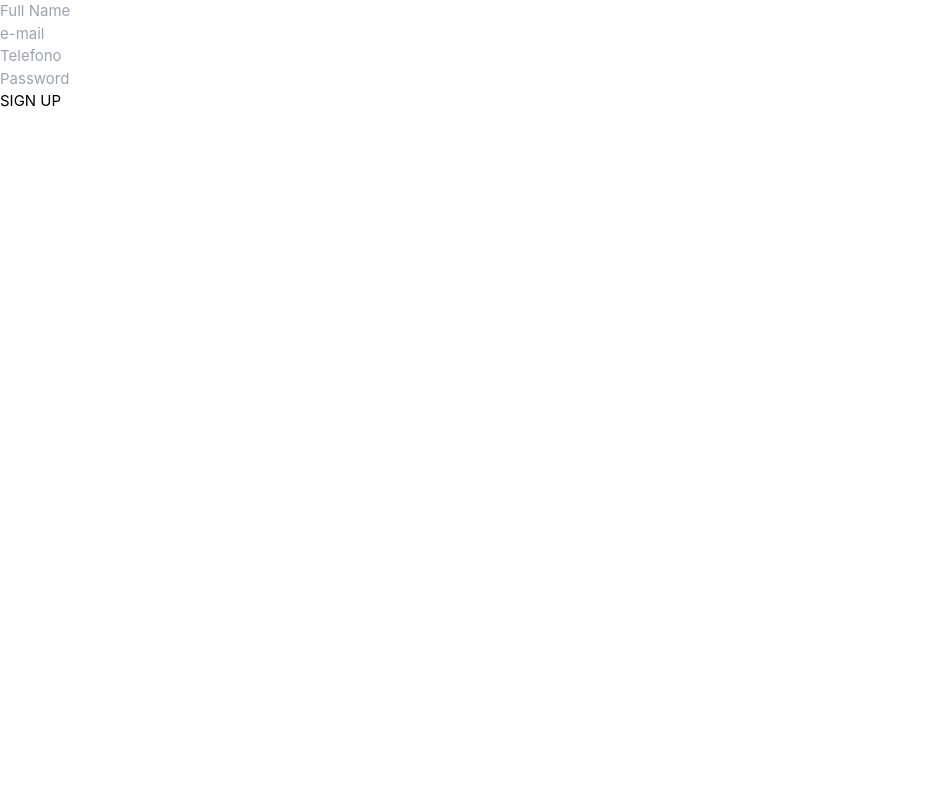
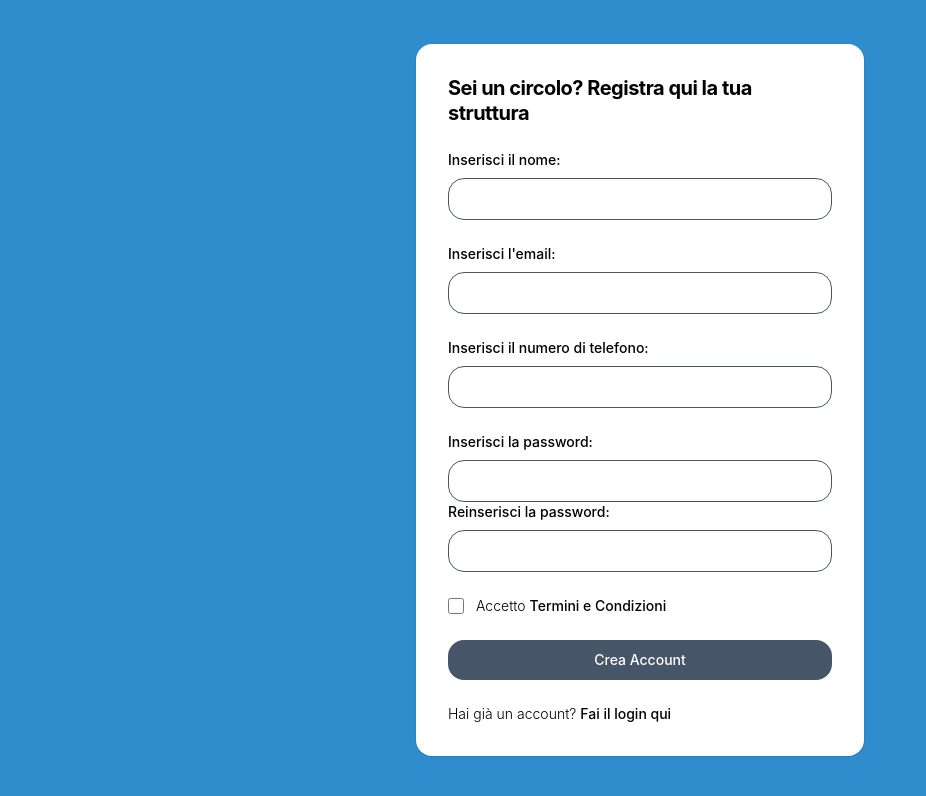
Before and after one commit to PadelHubEngineering/padelhub-frontend, a Vue app: page /RegistrazioneCircolo in a window 1280 px wide. Shown: the top 796 px of the page, without its empty margins (0-926 px from the left). Built offline with nearby package versions, Linux system fonts and the light colour scheme; a web font is replaced by a local one.

Commit message:
fixato controllo campi e grafica

```diff
--- a/src/components/Registrazione/CampoEmail.vue
+++ b/src/components/Registrazione/CampoEmail.vue
@@ -1,11 +1,12 @@
 <template>
-    <div class="field">
-        <div class="ui left icon input big">
-            <i class="user icon"></i>
-            <input type="text" placeholder="e-mail" autocomplete="off" v-model="input" @keyup="validateInput"
-                @blue="validateInput" />
+    <div class="">
+        <div>
+            <label for="CampoEmail" class="block mb-2 text-sm font-medium">Inserisci l'email:</label>
+            <input type="text" name="email"
+                class="border border-graySlate sm:text-sm rounded-lg focus:ring-2 focus:border-bluPadelHub block w-full p-2.5"
+                autocomplete="off" v-model="input" @keyup="validateInput" @blue="validateInput" @input="$emit('update:modelValue', ($event!.target! as HTMLInputElement).value)">
         </div>
-        <div class="ui basic label pointing red" v-if="errors.email">
+        <div class="text-redBusy" v-if="errors.email">
             {{ errors.email }}
         </div>
     </div>
@@ -15,7 +16,6 @@
 import { validateEmailField, errors } from "@/modules/formValidation";
 import { ref, computed } from "vue";
 let input = ref<string | null>(null);
-//const { validateNameField, errors } = useFormValidation();
 const validateInput = () => {
     validateEmailField("email", input.value);
 };
--- a/src/components/Registrazione/CampoNome.vue
+++ b/src/components/Registrazione/CampoNome.vue
@@ -1,11 +1,12 @@
 <template>
     <div class="field">
-        <div class="ui left icon input big">
-            <i class="user icon"></i>
-            <input type="text" placeholder="Full Name" autocomplete="off" v-model="input" @keyup="validateInput"
-                @blue="validateInput" />
+        <div>
+            <label for="CampoNome" class="block mb-2 text-sm font-medium">Inserisci il nome:</label>
+            <input type="text" name="nome"
+                class="border border-graySlate sm:text-sm rounded-lg focus:ring-2 focus:border-bluPadelHub block w-full p-2.5"
+                autocomplete="off" v-model="input" @keyup="validateInput" @blue="validateInput" @input="$emit('update:modelValue', ($event!.target! as HTMLInputElement).value)"/>
         </div>
-        <div class="ui basic label pointing red" v-if="errors.name">
+        <div class="text-redBusy" v-if="errors.name">
             {{ errors.name }}
         </div>
     </div>
--- a/src/components/Registrazione/CampoPassword.vue
+++ b/src/components/Registrazione/CampoPassword.vue
@@ -1,23 +1,38 @@
 <template>
     <div class="field">
-        <div class="ui left icon input big">
-            <i class="user icon"></i>
-            <input type="password" placeholder="Password" autocomplete="off" v-model="input" @keyup="validateInput"
-                @blue="validateInput" />
+        <div>
+            <label for="CampoEmail" class="block mb-2 text-sm font-medium">Inserisci la password:</label>
+            <input type="password" name="password"
+                class="border border-graySlate sm:text-sm rounded-lg focus:ring-2 focus:border-bluPadelHub block w-full p-2.5"
+                autocomplete="off" v-model="passwd" @keyup="validateInput" @blue="validateInput" @input="$emit('update:modelValue', ($event!.target! as HTMLInputElement).value)">
         </div>
-        <div class="ui basic label pointing red" v-if="errors.password">
+        <div class="text-redBusy" v-if="errors.password">
             {{ errors.password }}
+        </div>
+        <div>
+            <label ref="confirm-password" for="CampoConfermaPassword" class="block mb-2 text-sm font-medium">Reinserisci la password:</label>
+            <input type="password" name="conferma-password"
+                class="border border-graySlate sm:text-sm rounded-lg focus:ring-2 focus:border-bluPadelHub block w-full p-2.5"
+                autocomplete="off" v-model="confPasswd" @keyup="confirmPassword" @blue="confirmPassword">
+        </div>
+        <div class="text-redBusy" v-if="errors.confPassword">
+            {{ errors.confPassword }}
         </div>
     </div>
 </template>
 
 <script setup lang="ts">
-import { validatePasswordField, errors } from "@/modules/formValidation";
+import { validatePasswordField, errors, validateConfirmPasswordField } from "@/modules/formValidation";
 import { ref, computed } from "vue";
-let input = ref<string | null>(null);
-//const { validateNameField, errors } = useFormValidation();
+let passwd = ref<string | null>(null);
+let confPasswd = ref<string | null>(null);
+
 const validateInput = () => {
-    validatePasswordField("password", input.value);
+    validatePasswordField("password", passwd.value);
 };
 
+const confirmPassword = () => {
+    validateConfirmPasswordField("confPassword", confPasswd.value, passwd.value);
+}
+
 </script>
--- a/src/components/Registrazione/CampoTelefono.vue
+++ b/src/components/Registrazione/CampoTelefono.vue
@@ -1,11 +1,12 @@
 <template>
     <div class="field">
-        <div class="ui left icon input big">
-            <i class="user icon"></i>
-            <input type="text" placeholder="Telefono" autocomplete="off" v-model="input" @keyup="validateInput"
-                @blue="validateInput" />
+        <div>
+            <label for="CampoTelefono" class="block mb-2 text-sm font-medium">Inserisci il numero di telefono:</label>
+            <input type="text" name="telefono"
+                class="border border-graySlate sm:text-sm rounded-lg focus:ring-2 focus:border-bluPadelHub block w-full p-2.5"
+                autocomplete="off" v-model="input" @keyup="validateInput" @blue="validateInput" @input="$emit('update:modelValue', ($event!.target! as HTMLInputElement).value)">
         </div>
-        <div class="ui basic label pointing red" v-if="errors.telefono">
+        <div class="text-redBusy" v-if="errors.telefono">
             {{ errors.telefono }}
         </div>
     </div>
@@ -16,7 +17,7 @@ import { validateTelefonoField, errors } from "@/modules/formValidation";
 import { ref, computed } from "vue";
 let input = ref<string | null>(null);
 const validateInput = () => {
-   validateTelefonoField("telefono", input.value);
+    validateTelefonoField("telefono", input.value);
 };
 
 </script>
--- a/src/modules/formValidation.ts
+++ b/src/modules/formValidation.ts
@@ -1,8 +1,8 @@
 import { reactive } from "@vue/reactivity";
 import { isEmpty, minLength, isNum, isValidRegex } from "./validators";
-const errors : any = reactive({});
-export function validateNameField (fieldName: string, fieldValue: string | null) {
-    errors[fieldName] = !fieldValue ? isEmpty(fieldName, fieldValue) : minLength(fieldName, fieldValue, 4);
+const errors: any = reactive({});
+export function validateNameField(fieldName: string, fieldValue: string | null) {
+    errors[fieldName] = !fieldValue ? isEmpty(fieldName, fieldValue) : isValidRegex(fieldName, fieldValue, /^[A-Za-z]{2,30}$/)
 }
 
 export function validateEmailField(fieldName: string, fieldValue: string | null) {
@@ -10,10 +10,13 @@ export function validateEmailField(fieldName: string, fieldValue: string | null)
 }
 
 export function validateTelefonoField(fieldName: string, fieldValue: string | null) {
-    errors[fieldName] = !fieldValue ? isEmpty(fieldName, fieldValue) : isNum(fieldName, fieldValue)
+    errors[fieldName] = !fieldValue ? isEmpty(fieldName, fieldValue) : isValidRegex(fieldName, fieldValue, /^(3[0-9]{8,9})|(0{1}[1-9]{1,3})[\s|\.|\-]?(\d{4,})$/)
 }
 
 export function validatePasswordField(fieldName: string, fieldValue: string | null) {
-    errors[fieldName] = !fieldValue ? isEmpty(fieldName, fieldValue) : minLength(fieldName, fieldValue, 8)
+    errors[fieldName] = !fieldValue ? isEmpty(fieldName, fieldValue) : isValidRegex(fieldName, fieldValue, /^(?=.*[a-z])(?=.*[A-Z])(?=.*\d)(?=.*[@$!%*?&])[A-Za-z\d@$!%*?&]{8,}$/, "8 caratteri - almeno una lettera maiuscola - almeno una minuscola - almeno un numero - almeno un carattere speciale")
+}
+export function validateConfirmPasswordField(fieldName: string, fieldValue: string | null, fieldValueConfirm: string | null) {
+    errors[fieldName] = fieldValue == fieldValueConfirm ? "" : "La password non corrisponde a quella inserita precedentemente."
 }
 export { errors };
--- /dev/null
+++ b/src/modules/submitButtonState.ts
@@ -0,0 +1,18 @@
+import { computed } from "vue";
+
+export default function useSubmitButtonState(user: any, errors: any) {
+
+    const isSignupButtonDisabled = computed(() => {
+        let disabled = true;
+        for (let prop in errors) {
+            if (errors[prop]) {
+                disabled = true;
+                break;
+            }
+            disabled = false;
+        }
+        return disabled;
+    });
+
+    return { isSignupButtonDisabled }
+}
--- a/src/views/RegistrazioneCircolo.vue
+++ b/src/views/RegistrazioneCircolo.vue
@@ -1,21 +1,52 @@
-
 <template>
-    <section class="signup-view" @submit.prevent>
-        <form class="ui form">
-            <CampoNome />
-            <CampoEmail />
-            <CampoTelefono />
-            <CampoPassword />
-            <button class="ui button red fluid big">
-                SIGN UP
-            </button>
-        </form>
-    </section>
+<section class="bg-bluPadelHub h-screen">
+  <div class="flex flex-col items-center justify-center px-6 py-8 mx-auto md:h-screen lg:py-0">
+      <div class="w-full bg-white rounded-lg shadow  md:mt-0 sm:max-w-md xl:p-0">
+          <div class="p-6 space-y-4 md:space-y-6 sm:p-8">
+              <h1 class="text-xl font-bold leading-tight tracking-tight">
+                  Sei un circolo? Registra qui la tua struttura
+              </h1>
+              <form @submit.prevent novalidate class="space-y-4 md:space-y-6" action="#">
+                <CampoNome v-model="user.name"/>
+                <CampoEmail v-model="user.email"/>
+                <CampoTelefono v-model="user.telefono" />
+                <CampoPassword v-model="user.password"/>
+                  <div class="flex items-start">
+                      <div class="flex items-center h-5">
+                        <input id="terms" aria-describedby="terms" type="checkbox" class="w-4 h-4 border border-gray-300 rounded bg-gray-50 focus:ring-3 focus:ring-primary-300 dark:bg-gray-700 dark:border-gray-600 dark:focus:ring-primary-600 dark:ring-offset-gray-800" >
+                      </div>
+                      <div class="ml-3 text-sm">
+                        <label for="terms" class="font-light text-gray-500 dark:text-gray-300">Accetto <a class="font-medium text-primary-600 hover:underline dark:text-primary-500" href="#">Termini e Condizioni</a></label>
+                      </div>
+                  </div>
+                  <button type="submit"  class="w-full text-white bg-bluPadelHub hover:bg-bluPadelHubHover focus:ring-4 focus:outline-none focus:ring-primary-300 font-medium rounded-lg text-sm px-5 py-2.5 text-center disabled:bg-graySlate" @click="singupButtonPressed" :disabled="isSignupButtonDisabled">Crea Account</button>
+                  <p class="text-sm font-light text-gray-500 dark:text-gray-400">
+                      Hai già un account? <a href="#" class="font-medium text-primary-600 hover:underline dark:text-primary-500">Fai il login qui</a>
+                  </p>
+              </form>
+          </div>
+      </div>
+  </div>
+</section>
 </template>
 
 <script setup lang="ts">
 import CampoNome from "@/components/Registrazione/CampoNome.vue";
 import CampoEmail from "@/components/Registrazione/CampoEmail.vue";
+import CampoPassword from "@/components/Registrazione/CampoPassword.vue";
 import CampoTelefono from "@/components/Registrazione/CampoTelefono.vue";
-import CampoPassword from "@/components/Registrazione/CampoPassword.vue";
+import { errors } from "@/modules/formValidation";
+import useSubmitButtonState from "@/modules/submitButtonState"
+import { reactive } from "vue";
+let user = reactive({
+      name: "",
+      email: "",
+      telefono: "",
+      password: "",
+    });
+function singupButtonPressed(){
+    console.log(user);
+}
+const { isSignupButtonDisabled } = useSubmitButtonState(user, errors);
+
 </script>
--- a/tailwind.config.js
+++ b/tailwind.config.js
@@ -22,7 +22,7 @@ module.exports = {
       greenFree: 'rgb(198, 239, 144)',
       yellowReserved: 'rgb(251, 244, 94)',
       redBusy: 'rgb(248, 106, 106)',
-
+      graySlate: 'rgb(71 85 105)',
       simpleGrey: 'rgb(148, 163, 184)'
     },
     fontFamily: {
```
Also changed, not shown: src/modules/validators.ts (+5 -6 lines).
